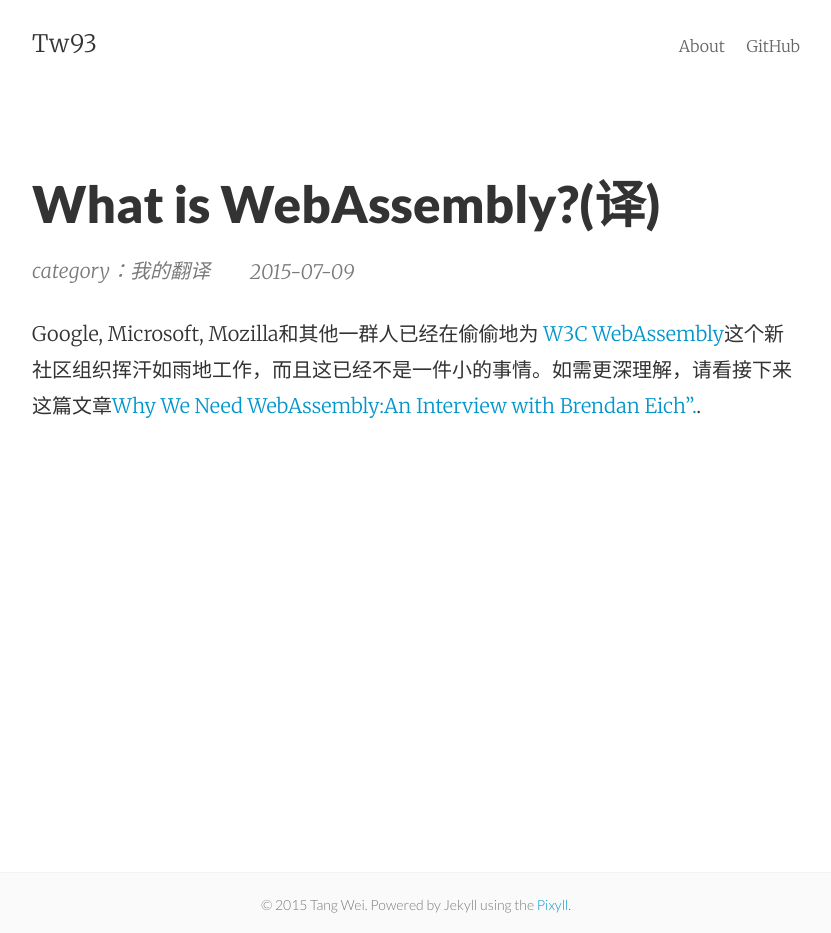
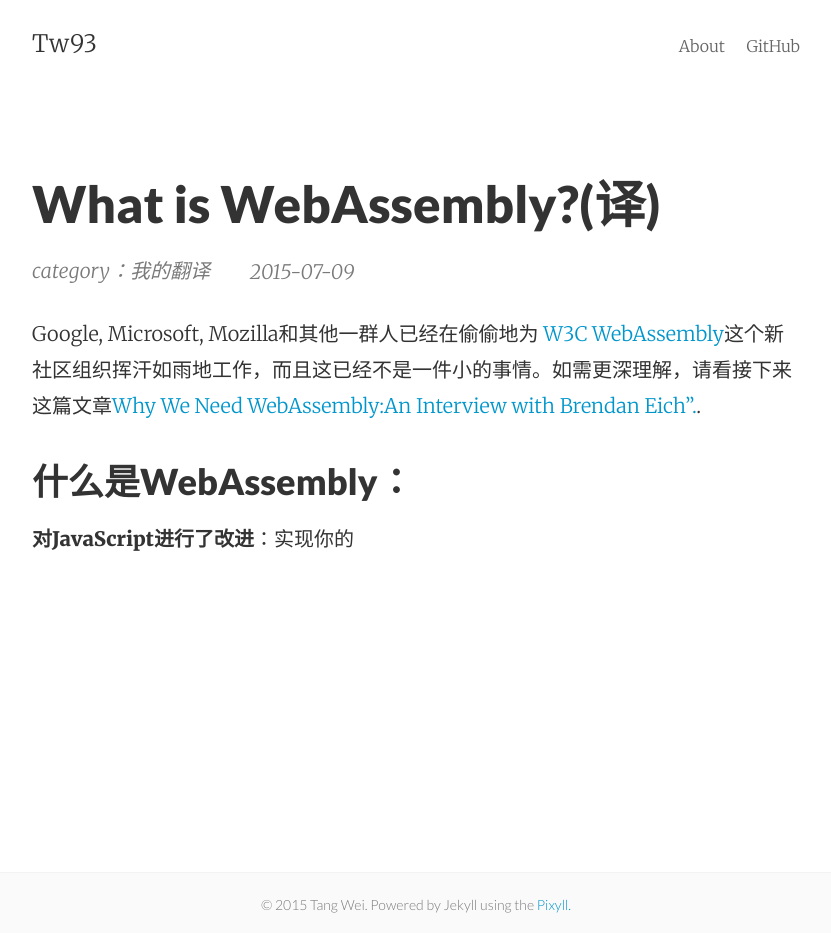
Before and after one commit to tw93/tw93.github.io, a Jekyll site: the page built from _posts/2015-07-06-What-is-WebAssembly.md, in a window 1280 px wide. Shown: the whole page, without its empty margins (224-1055 px from the left). Built offline with Jekyll 4.4.1, drawn with Linux system fonts in a browser that asks for light colours; comment, search, counter and statistics services are not loaded.

Commit message:
translate more

```diff
--- a/_posts/2015-07-06-What-is-WebAssembly.md
+++ b/_posts/2015-07-06-What-is-WebAssembly.md
@@ -8,3 +8,7 @@
 ---
 
 Google, Microsoft, Mozilla和其他一群人已经在偷偷地为 [W3C WebAssembly](https://www.w3.org/community/webassembly/){:target="_blank"}这个新社区组织挥汗如雨地工作，而且这已经不是一件小的事情。如需更深理解，请看接下来这篇文章[Why We Need WebAssembly:An Interview with Brendan Eich”.](https://medium.com/javascript-scene/why-we-need-webassembly-an-interview-with-brendan-eich-7fb2a60b0723){:target="_blank"}.
+
+###什么是WebAssembly：
+
+**对JavaScript进行了改进**：实现你的
```
